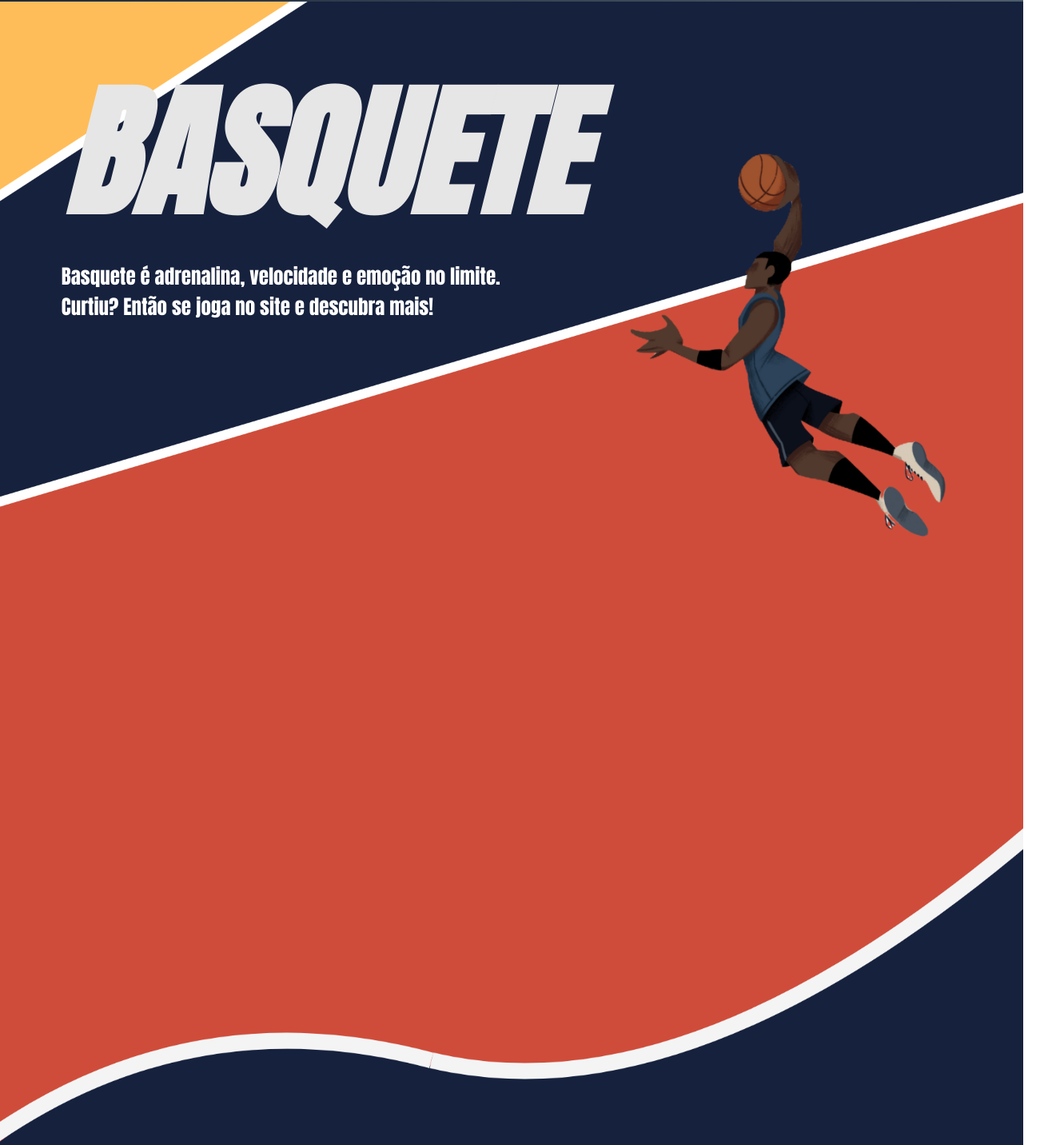
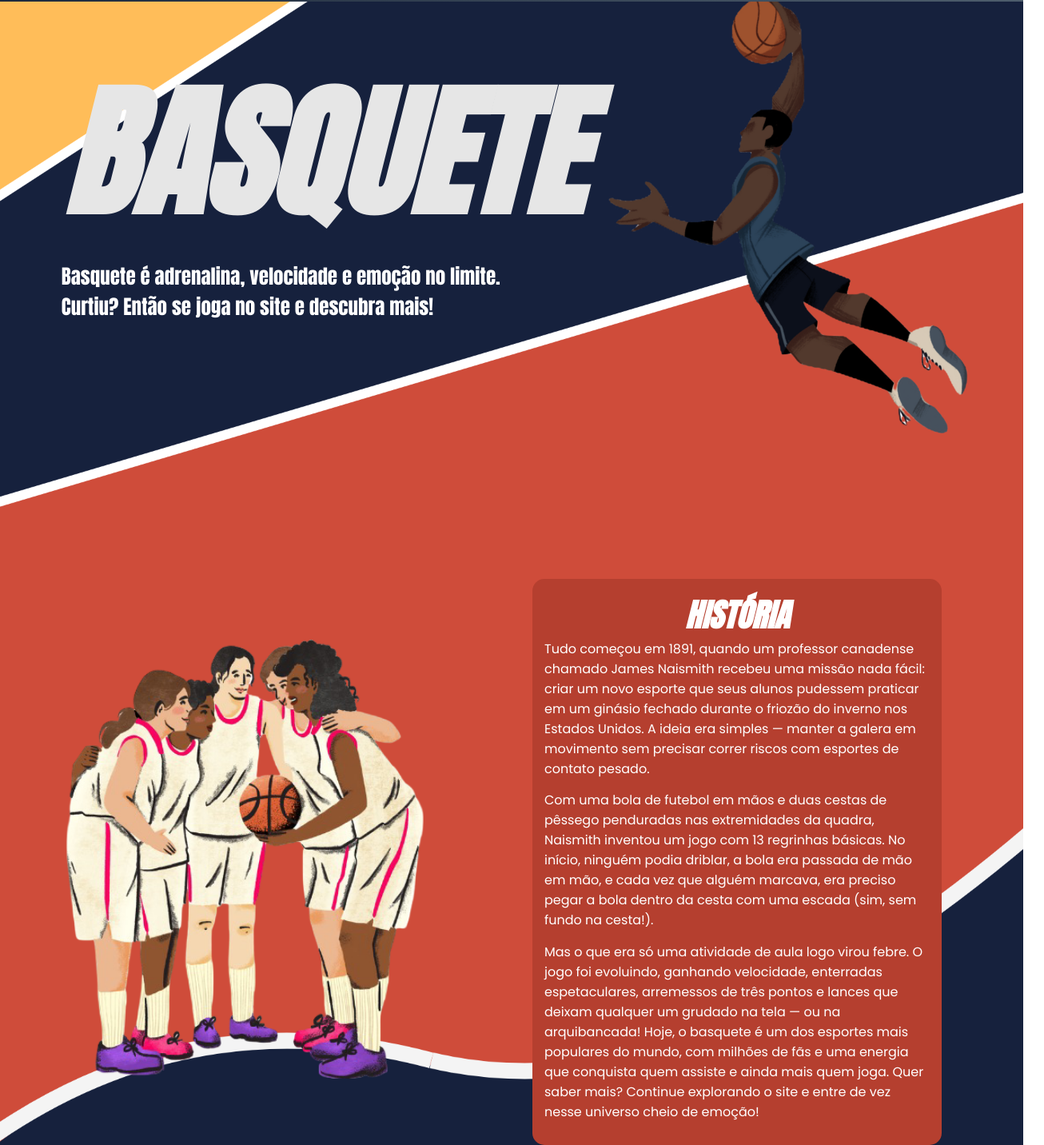
Before and after one commit to LukasFah/projeto_individual, a website: page public/index.html in a window 1280 px wide. Shown: the part 82-1514 px from the top of the page at 80% size, 1306 px wide, since content can reach past the window. Drawn offline with Linux system fonts and the light colour scheme.

Commit message:
Finalizado a página de Historia

```diff
--- a/public/css/index.css
+++ b/public/css/index.css
@@ -11,6 +11,7 @@ body{
 .section{
     height: 100vh;
 }
+/* -------------------------- INICIO */
 .inicio {
     font-family: "Anton", sans-serif;
     font-weight: 500;
@@ -20,51 +21,7 @@ body{
     background-position-y: 100%;
     background-repeat: no-repeat;
     color: white;
-
 }
-#historia{
-    background-image: url('../assets/img/fundoHistoria.png');
-    background-size: cover;
-    background-position-y: 100%;
-
-}
-
-#nba{
-    background-color: #16213d;
-}
-
-#nbb{
-    background-color: #16213d;
-}
-
-#beneficios{
-    background-color: #ff9345;
-}
-
-#entretenimento{
-    background-color: darkcyan;
-}
-
-
-
-.img-jogador-login{
-    position: absolute;
-    right: 0;
-    bottom: 0;
-    width: 100%;
-    height: auto;
-    z-index: 0;
-
-}
-
-.img-jogador-login img{
-    position: relative;
-    left: 55%;
-    width: 44%;
-    z-index: 0;
-
-}
-
 
 .nav_principal {
     font-family: "Poppins", sans-serif;
@@ -145,12 +102,89 @@ body{
     margin-bottom:15%;
 }
 
-.saiba {
-    text-decoration: none;
-    background-color: white;
-    color: black;
-    padding: 10px 20px;
-    font-weight: bold;
-    border-radius: 3px;
-    display: inline-block;
+.img-jogador-index{
+    position: absolute;
+    right: 0;
+    bottom: 0;
+    width: 100%;
+    height: 96%;
+    z-index: 0;
+    margin-top: 5% ;
 }
+
+.img-jogador-index img{
+    position: relative;
+    left: 52%;
+    width: 50%;
+    z-index: 0;
+
+}
+
+/* -------------------------- FIM - INICIO */
+
+
+
+
+
+
+/* --------------------------  HISTORIA */
+
+
+#historia{
+    background-image: url('../assets/img/fundoHistoria.png');
+    background-size: cover;
+    background-position-y: 100%;
+}
+
+.text{
+    width: 40%;
+    background-color: #b53f2f;
+    border-radius: 15px;
+    padding: 15px;
+    margin-left: 5%;
+}
+
+.text p{
+    margin-bottom: 3%
+}
+
+.text h1{
+    text-align: center;
+    font-size: 40px;
+     font-family: "Anton", sans-serif;
+}
+
+.content_historia{
+    display: flex;
+    justify-content: center;
+    align-items: center;
+    height: 110%;
+    color: white;
+    font-family: "Poppins", sans-serif;
+    width: 100%;
+}
+
+.img-jogador-historia img{
+    position: relative;
+    right: 15%;
+    width: 110%;
+}
+
+/* -------------------------- FIM - HISTORIA */
+
+
+#nba{
+    background-color: #16213d;
+}
+
+#nbb{
+    background-color: #16213d;
+}
+
+#beneficios{
+    background-color: #ff9345;
+}
+
+#entretenimento{
+    background-color: darkcyan;
+}
--- a/public/index.html
+++ b/public/index.html
@@ -38,19 +38,47 @@
         <h1><i>BASQUETE</i></h1>
         <p>Basquete é adrenalina, velocidade e emoção no limite.<br>Curtiu? Então se joga no site e descubra mais!</p>
       </div>
-      <div class="img-jogador-login">
+      <div class="img-jogador-index">
         <img src="./assets/img/inicioJogador.png" alt="" class="">
-    </div>
+      </div>
     </main>
   </section>
 
   <section id="historia" class="section">
+    <div class="content_historia">
+      <div class="img-jogador-historia">
+        <img src="./assets/img/jogador_historia.png" alt="" class="">
+      </div>
+      <div class="text">
+        <h1><i>HISTÓRIA</i></h1>
+        <P>Tudo começou em 1891, quando um professor canadense chamado James Naismith recebeu uma missão nada fácil:
+          criar
+          um novo esporte que seus alunos pudessem praticar em um ginásio fechado durante o friozão do inverno nos
+          Estados
+          Unidos. A ideia era simples — manter a galera em movimento sem precisar correr riscos com esportes de contato
+          pesado.</P>
+        <P>Com uma bola de futebol em mãos e duas cestas de pêssego penduradas nas extremidades da quadra, Naismith
+          inventou um jogo com 13 regrinhas básicas. No início, ninguém podia driblar, a bola era passada de mão em mão,
+          e
+          cada vez que alguém marcava, era preciso pegar a bola dentro da cesta com uma escada (sim, sem fundo na
+          cesta!).
+        </P>
+        <P>Mas o que era só uma atividade de aula logo virou febre. O jogo foi evoluindo, ganhando velocidade,
+          enterradas
+          espetaculares, arremessos de três pontos e lances que deixam qualquer um grudado na tela — ou na arquibancada!
+          Hoje, o basquete é um dos esportes mais populares do mundo, com milhões de fãs e uma energia que conquista
+          quem
+          assiste e ainda mais quem joga. Quer saber mais? Continue explorando o site e entre de vez nesse universo
+          cheio
+          de emoção!</P>
+      </div>
 
+    </div>
 
 
   </section>
 
-   <section id="nba" class="section">
+  <section id="nba" class="section">
 
 
 
```
Also changed, not shown: public/assets/img/jogador_historia.png (added).
